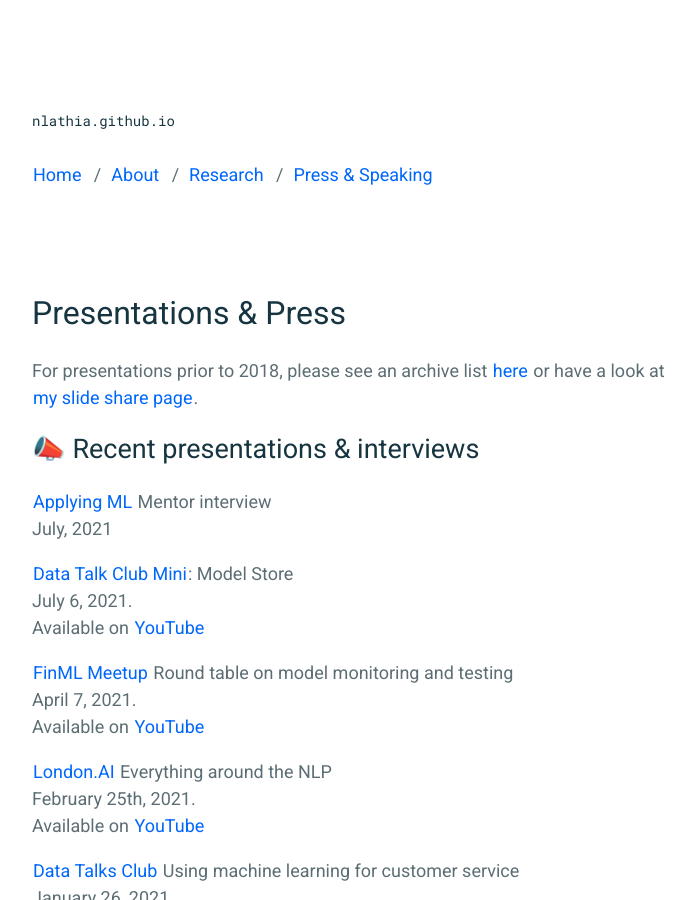
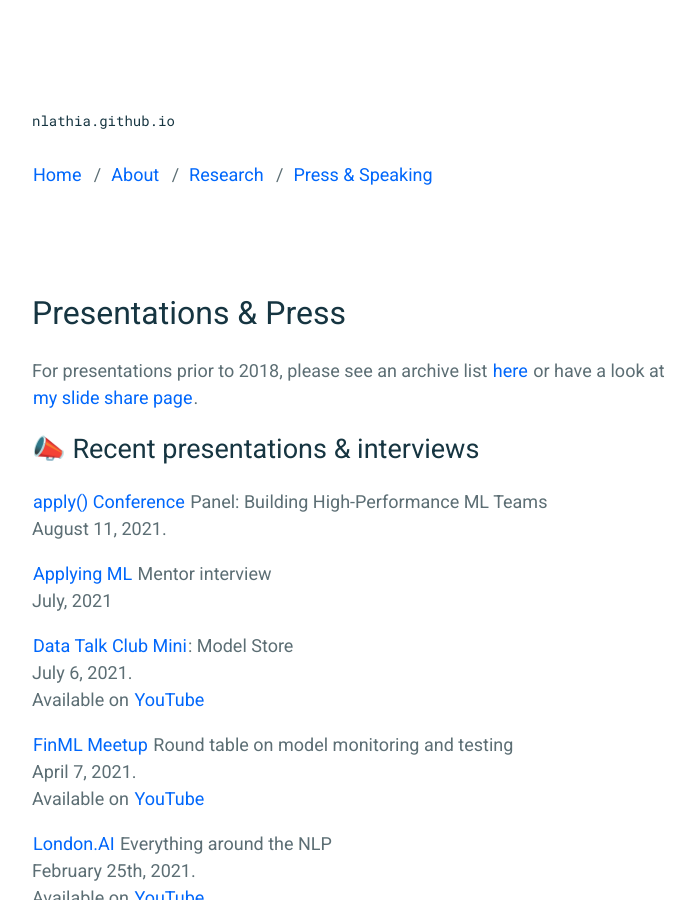
Before and after one commit to nlathia/nlathia.github.io, a Jekyll site: the page built from _pages/public.md, in a window 1280 px wide and 900 px high. Shown: the whole window, without its empty margins (258-953 px from the left). Built offline with Jekyll 4.4.1, drawn with Linux system fonts in a browser that asks for light colours.

Commit message:
Update public.md

```diff
--- a/_pages/public.md
+++ b/_pages/public.md
@@ -7,6 +7,9 @@ permalink: /public/
 For presentations prior to 2018, please see an archive list [here](../archive/public) or have a look at [my slide share page](http://www.slideshare.net/neal.lathia).
 
 # 📣 Recent presentations & interviews
+
+[apply() Conference](https://www.applyconf.com/agenda/panel-building-high-performance-ml-teams/) Panel: Building High-Performance ML Teams
+<br />August 11, 2021.
 
 [Applying ML](https://applyingml.com/mentors/neal-lathia/) Mentor interview
 <br />July, 2021
```
